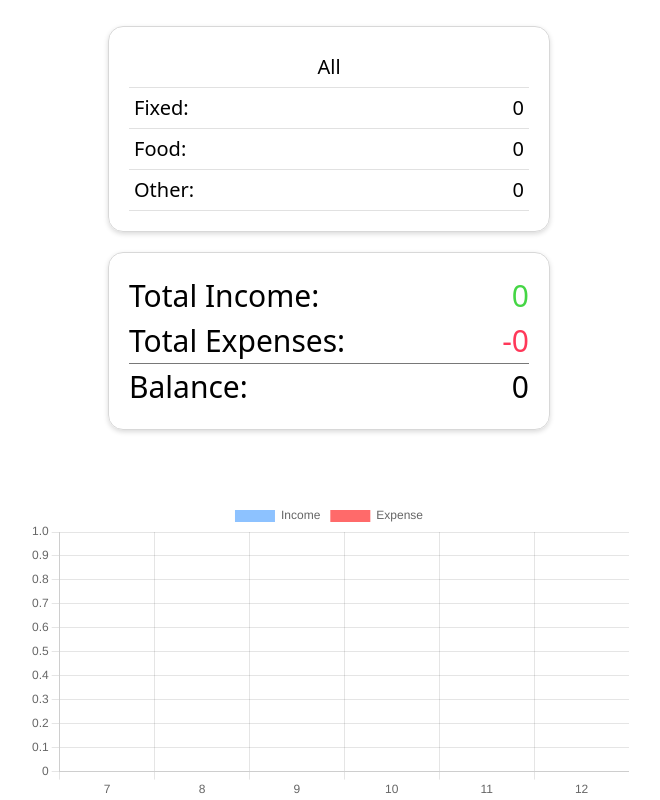
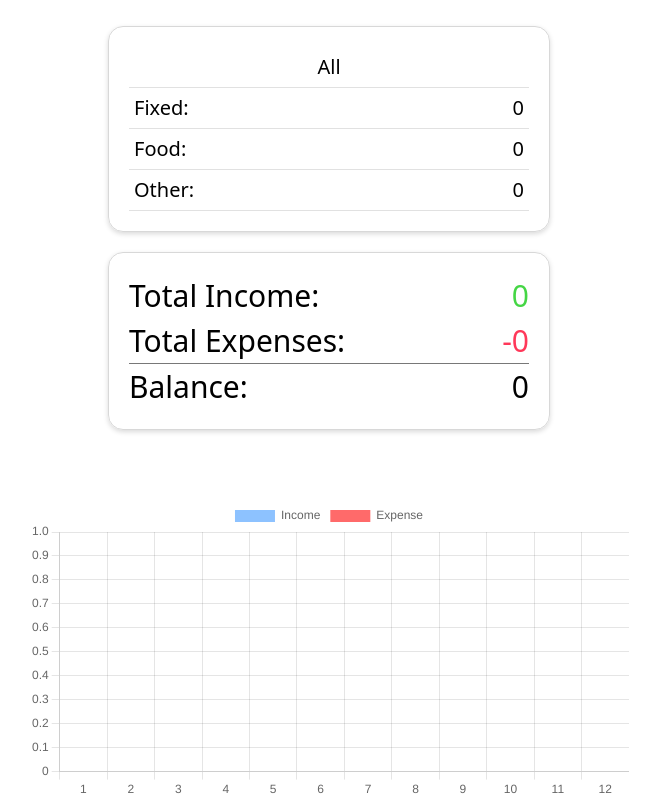
Before and after one commit to jhonatanIto/ExpenseTracker, a React (Vite) app: page / in a window 1280 px wide. Shown: the part 1145-1945 px from the top of the page, without its empty margins (311-971 px from the left). Built offline with nearby package versions, Linux system fonts and the light colour scheme.

Commit message:
chart update

```diff
--- a/src/pages/home/Home.jsx
+++ b/src/pages/home/Home.jsx
@@ -69,8 +69,9 @@ function Home() {
   const chartDataForYear = useMemo(() => {
     return toChartArray(monthlyMap, selectedYear);
   }, [monthlyMap, selectedYear]);
+
   const last6Months = useMemo(() => {
-    return chartDataForYear.slice(-6);
+    return chartDataForYear.slice(0);
   }, [chartDataForYear]);
 
   const chartData = useMemo(() => {
```
